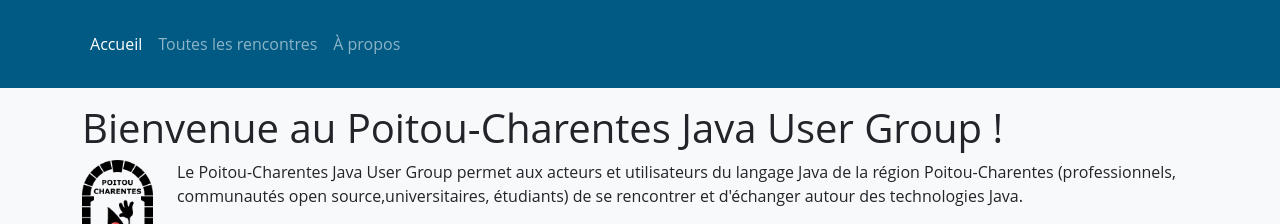
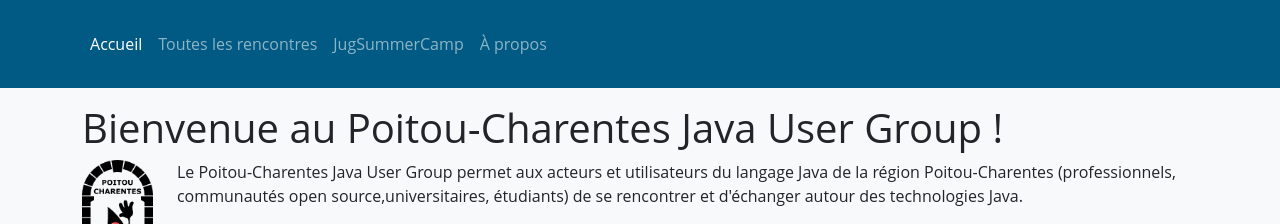
Before and after one commit to Serli/poitoucharentesjug.org, a Jekyll site: the page built from index.html, in a window 1280 px wide. Shown: the top 224 px of the page. Built offline with Jekyll 4.4.1, drawn with Linux system fonts in a browser that asks for light colours.

Commit message:
Ajout du lien vers le JugSummerCamp

```diff
--- a/_layouts/default.html
+++ b/_layouts/default.html
@@ -27,6 +27,9 @@
                         </li>
                         <li class="nav-item">
                             <a class="nav-link {% if '/rencontres/' == page.url %}active{% endif %}" href="{{ "/rencontres" | relative_url }}">Toutes les rencontres</a>
+                        </li>
+                        <li class="nav-item">
+                            <a class="nav-link" href="https://www.jugsummercamp.org" target="_blank" rel="noreferrer noopener">JugSummerCamp</a>
                         </li>
                         <li class="nav-item">
                             <a class="nav-link {% if '/a-propos/' == page.url %}active{% endif %}" href="{{ "/a-propos" | relative_url }}">À propos</a>
```
